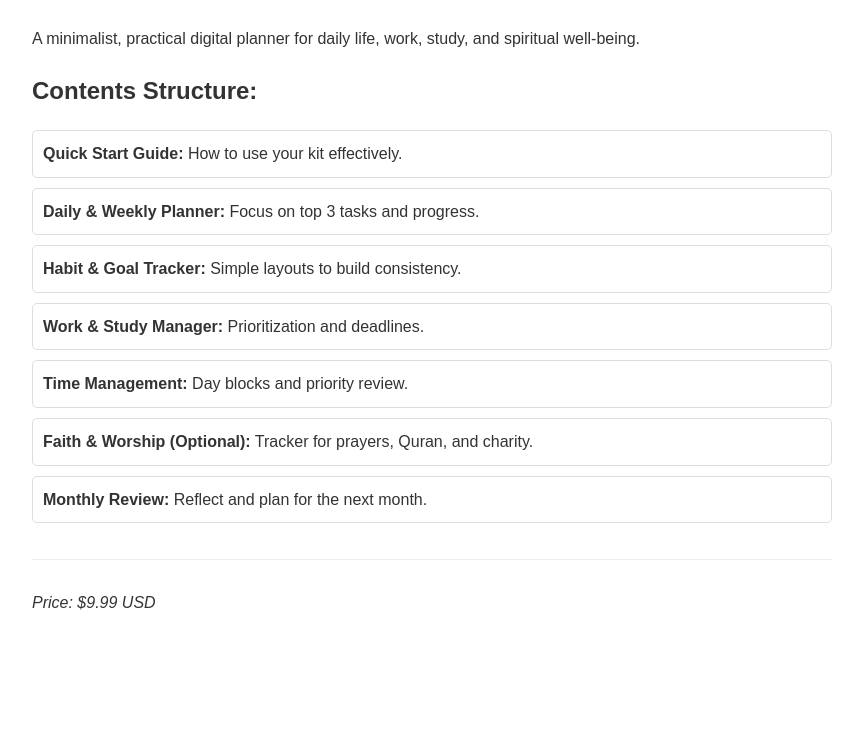
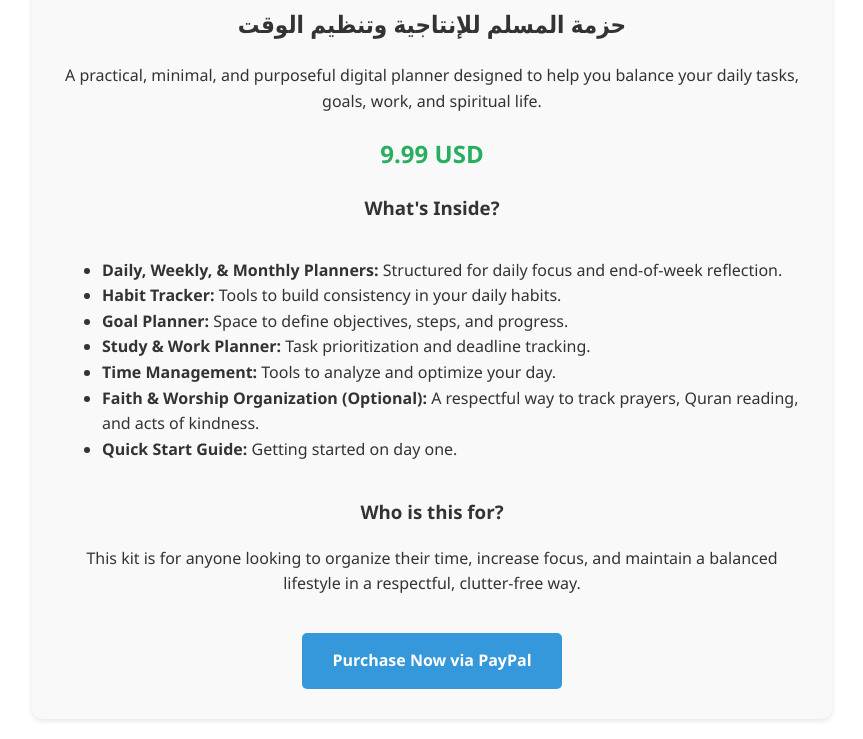
Before and after one commit to hmodaabuqare3-commits/ai-productivity-notes-template, a plain HTML site: page index.html in a window 1280 px wide. Shown: the part 139-878 px from the top of the page, without its empty margins (208-1071 px from the left). Before the commit the page ends 800 px from the top, so only its background shows below. Drawn offline with Linux system fonts and the light colour scheme.

Commit message:
Update index.html with professional sales page content for Muslim Productivity Kit

```diff
--- a/index.html
+++ b/index.html
@@ -3,32 +3,39 @@
 <head>
     <meta charset="UTF-8">
     <meta name="viewport" content="width=device-width, initial-scale=1.0">
-    <title>Muslim Productivity Kit - Digital Planner</title>
+    <title>Muslim Productivity Kit | Organize Your Life with Purpose</title>
     <style>
-        body { font-family: sans-serif; line-height: 1.6; color: #333; max-width: 800px; margin: 0 auto; padding: 20px; }
+        body { font-family: 'Segoe UI', Tahoma, Geneva, Verdana, sans-serif; line-height: 1.6; color: #333; max-width: 800px; margin: 0 auto; padding: 20px; text-align: center; }
         h1 { color: #2c3e50; }
-        .section { margin-bottom: 30px; border-bottom: 1px solid #eee; padding-bottom: 20px; }
-        ul { list-style-type: none; padding: 0; }
-        li { margin-bottom: 10px; border: 1px solid #ddd; padding: 10px; border-radius: 5px; }
+        .price { font-size: 24px; font-weight: bold; color: #27ae60; margin: 20px 0; }
+        .container { background: #f9f9f9; padding: 30px; border-radius: 10px; box-shadow: 0 2px 5px rgba(0,0,0,0.1); }
+        .btn { display: inline-block; background: #3498db; color: #fff; padding: 15px 30px; text-decoration: none; border-radius: 5px; font-weight: bold; margin-top: 20px; }
+        .btn:hover { background: #2980b9; }
+        ul { text-align: left; display: inline-block; }
     </style>
 </head>
 <body>
-    <h1>Muslim Productivity Kit (حزمة المسلم للإنتاجية وتنظيم الوقت)</h1>
-    <p>A minimalist, practical digital planner for daily life, work, study, and spiritual well-being.</p>
+    <div class="container">
+        <h1>Muslim Productivity Kit</h1>
+        <h2>حزمة المسلم للإنتاجية وتنظيم الوقت</h2>
+        <p>A practical, minimal, and purposeful digital planner designed to help you balance your daily tasks, goals, work, and spiritual life.</p>
+        <div class="price">9.99 USD</div>
 
-    <div class="section">
-        <h2>Contents Structure:</h2>
+        <h3>What's Inside?</h3>
         <ul>
-            <li><strong>Quick Start Guide:</strong> How to use your kit effectively.</li>
-            <li><strong>Daily & Weekly Planner:</strong> Focus on top 3 tasks and progress.</li>
-            <li><strong>Habit & Goal Tracker:</strong> Simple layouts to build consistency.</li>
-            <li><strong>Work & Study Manager:</strong> Prioritization and deadlines.</li>
-            <li><strong>Time Management:</strong> Day blocks and priority review.</li>
-            <li><strong>Faith & Worship (Optional):</strong> Tracker for prayers, Quran, and charity.</li>
-            <li><strong>Monthly Review:</strong> Reflect and plan for the next month.</li>
+            <li><strong>Daily, Weekly, & Monthly Planners:</strong> Structured for daily focus and end-of-week reflection.</li>
+            <li><strong>Habit Tracker:</strong> Tools to build consistency in your daily habits.</li>
+            <li><strong>Goal Planner:</strong> Space to define objectives, steps, and progress.</li>
+            <li><strong>Study & Work Planner:</strong> Task prioritization and deadline tracking.</li>
+            <li><strong>Time Management:</strong> Tools to analyze and optimize your day.</li>
+            <li><strong>Faith & Worship Organization (Optional):</strong> A respectful way to track prayers, Quran reading, and acts of kindness.</li>
+            <li><strong>Quick Start Guide:</strong> Getting started on day one.</li>
         </ul>
+
+        <h3>Who is this for?</h3>
+        <p>This kit is for anyone looking to organize their time, increase focus, and maintain a balanced lifestyle in a respectful, clutter-free way.</p>
+
+        <a href="https://paypal.me/abuqare" class="btn">Purchase Now via PayPal</a>
     </div>
-
-    <p><em>Price: $9.99 USD</em></p>
 </body>
 </html>
```
